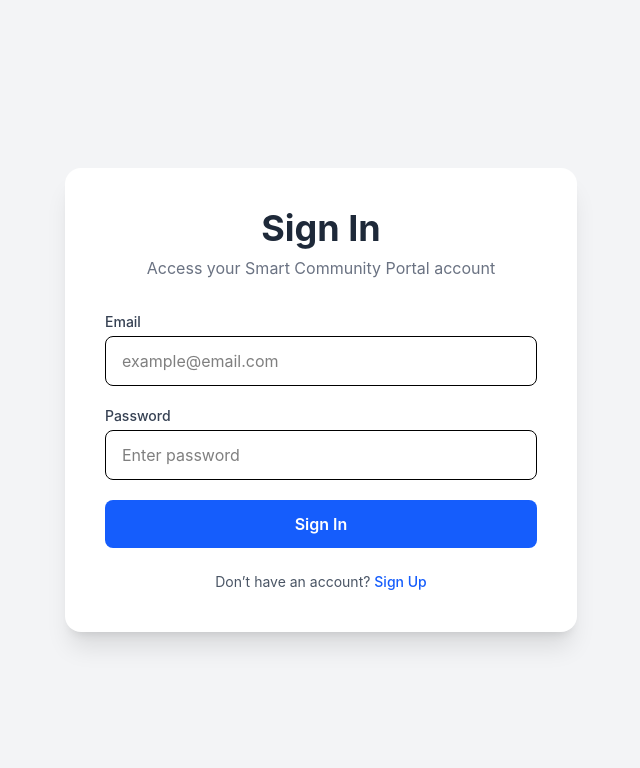
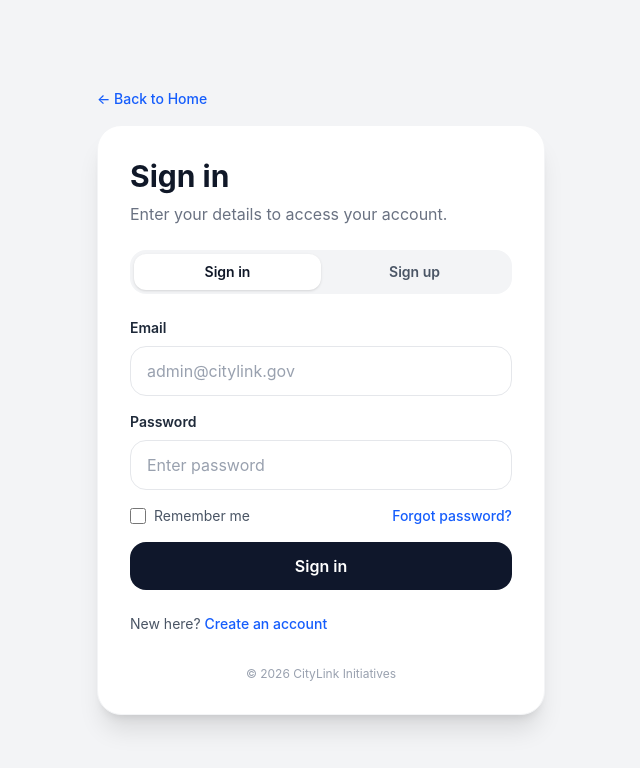
Before and after one commit to 30099789/CityLink, a React (Vite) app in the folder client/: page /login in a window 1280 px wide. Shown: the top 768 px of the page, without its empty margins (319-959 px from the left). Built offline with nearby package versions, Linux system fonts and the light colour scheme.

Commit message:
Auto stash before merge of "main" and "origin/main"

```diff
--- a/client/src/App.jsx
+++ b/client/src/App.jsx
@@ -5,6 +5,7 @@ import AdminLayout from "./layout/AdminLayout";
 
 import Home from "./pages/Home";
 import Login from "./pages/Login";
+import Signup from "./pages/Signup";
 import Announcements from "./pages/Announcements";
 import Events from "./pages/Events";
 import Faq from "./pages/Faq";
@@ -20,7 +21,6 @@ export default function App() {
   return (
     <BrowserRouter>
       <Routes>
-
         {/* MAIN WEBSITE */}
         <Route path="/" element={<MainLayout />}>
           <Route index element={<Home />} />
@@ -31,8 +31,9 @@ export default function App() {
           <Route path="feedback" element={<Feedback />} />
         </Route>
 
-        {/* LOGIN PAGE (NO LAYOUT) */}
+        {/* AUTH PAGES (NO LAYOUT) */}
         <Route path="/login" element={<Login />} />
+        <Route path="/signup" element={<Signup />} />
 
         {/* ADMIN AREA */}
         <Route path="/admin" element={<AdminLayout />}>
@@ -41,7 +42,6 @@ export default function App() {
           <Route path="users" element={<ManageUsers />} />
           <Route path="feedback" element={<ManageFeedback />} />
         </Route>
-
       </Routes>
     </BrowserRouter>
   );
--- a/client/src/pages/Login.jsx
+++ b/client/src/pages/Login.jsx
@@ -2,59 +2,93 @@ import { Link } from "react-router-dom";
 
 export default function Login() {
   return (
-    <main className="min-h-screen flex items-center justify-center bg-gray-100 px-4">
+    <main className="min-h-screen bg-gray-100 flex items-center justify-center px-4 py-10">
+      <div className="w-full max-w-md">
+        {/* Back to home */}
+        <Link
+          to="/"
+          className="inline-block mb-4 text-sm font-medium text-blue-600 hover:underline"
+        >
+          ← Back to Home
+        </Link>
 
-      <div className="w-full max-w-lg bg-white rounded-2xl shadow-xl p-10">
-
-        <h1 className="text-4xl font-bold text-center text-gray-800 mb-2">
-          Sign In
-        </h1>
-
-        <p className="text-center text-gray-500 mb-8">
-          Access your Smart Community Portal account
+        {/* Card */}
+        <div className="rounded-3xl bg-white shadow-xl border border-gray-100 p-8">
+          {/* Header */}
+          <h1 className="text-3xl font-bold text-gray-900">Sign in</h1>
+          <p className="text-gray-500 mt-2 mb-6">
+            Enter your details to access your account.
           </p>
 
-        <form className="space-y-5">
-
-          <div>
-            <label className="block mb-1 text-sm font-medium text-gray-700">
-              Email
-            </label>
-            <input
-              type="email"
-              placeholder="example@email.com"
-              className="w-full border rounded-lg px-4 py-3 focus:ring-2 focus:ring-blue-500 outline-none"
-            />
+          {/* Tabs (Sign in active, Sign up link) */}
+          <div className="mb-6 grid grid-cols-2 rounded-2xl bg-gray-100 p-1">
+            <div className="rounded-xl bg-white py-2 text-center text-sm font-semibold text-gray-900 shadow-sm">
+              Sign in
+            </div>
+            <Link
+              to="/signup"
+              className="rounded-xl py-2 text-center text-sm font-semibold text-gray-600 hover:text-gray-900"
+            >
+              Sign up
+            </Link>
           </div>
 
-          <div>
-            <label className="block mb-1 text-sm font-medium text-gray-700">
-              Password
+          {/* Form */}
+          <form className="space-y-4">
+            <Field label="Email" type="email" placeholder="admin@citylink.gov" />
+            <Field label="Password" type="password" placeholder="Enter password" />
+
+            <div className="flex items-center justify-between text-sm">
+              <label className="flex items-center gap-2 text-gray-600">
+                <input type="checkbox" className="h-4 w-4" />
+                Remember me
               </label>
-            <input
-              type="password"
-              placeholder="Enter password"
-              className="w-full border rounded-lg px-4 py-3 focus:ring-2 focus:ring-blue-500 outline-none"
-            />
+
+              <Link
+                to="/forgot-password"
+                className="text-blue-600 font-medium hover:underline"
+              >
+                Forgot password?
+              </Link>
             </div>
 
             <button
-            className="w-full bg-blue-600 text-white py-3 rounded-lg font-semibold hover:bg-blue-700 transition"
+              type="submit"
+              className="w-full rounded-2xl bg-slate-900 text-white py-3 font-semibold hover:bg-slate-800 transition"
             >
-            Sign In
+              Sign in
             </button>
-
           </form>
 
-        <p className="text-center text-sm text-gray-600 mt-6">
-          Don’t have an account?{" "}
+          {/* Footer text */}
+          <p className="mt-6 text-sm text-gray-600">
+            New here?{" "}
             <Link to="/signup" className="text-blue-600 font-medium hover:underline">
-            Sign Up
+              Create an account
             </Link>
           </p>
 
+          <p className="text-center text-xs text-gray-400 mt-8">
+            © {new Date().getFullYear()} CityLink Initiatives
+          </p>
         </div>
-
+      </div>
     </main>
   );
 }
+
+function Field({ label, type = "text", placeholder }) {
+  return (
+    <div>
+      <label className="block text-sm font-semibold text-gray-800 mb-2">
+        {label}
+      </label>
+      <input
+        type={type}
+        placeholder={placeholder}
+        className="w-full rounded-2xl border border-gray-200 px-4 py-3 text-gray-900 placeholder:text-gray-400
+                   focus:outline-none focus:ring-2 focus:ring-slate-900/20 focus:border-slate-900"
+      />
+    </div>
+  );
+}
--- a/client/src/pages/Signup.jsx
+++ b/client/src/pages/Signup.jsx
@@ -0,0 +1,105 @@
+import { Link } from "react-router-dom";
+
+export default function Signup() {
+  return (
+    <main className="min-h-screen bg-gray-100 flex items-center justify-center px-4 py-10">
+      <div className="w-full max-w-md">
+        <Link
+          to="/"
+          className="inline-block mb-4 text-sm font-medium text-blue-600 hover:underline"
+        >
+          ← Back to Home
+        </Link>
+
+        <div className="rounded-3xl bg-white shadow-xl border border-gray-100 p-8">
+          <h1 className="text-3xl font-bold text-gray-900">Create account</h1>
+          <p className="text-gray-500 mt-2 mb-6">
+            Sign up to access community services.
+          </p>
+
+          {/* Tabs */}
+          <div className="mb-6 grid grid-cols-2 rounded-2xl bg-gray-100 p-1">
+            <Link
+              to="/login"
+              className="rounded-xl py-2 text-center text-sm font-semibold text-gray-600 hover:text-gray-900"
+            >
+              Sign in
+            </Link>
+            <div className="rounded-xl bg-white py-2 text-center text-sm font-semibold text-gray-900 shadow-sm">
+              Sign up
+            </div>
+          </div>
+
+          <form className="space-y-4">
+            <Field label="First name" placeholder="Kate" />
+            <Field label="Last name" placeholder="Odabas" />
+            <Field label="Email" type="email" placeholder="kate@email.com" />
+            <Field label="Password" type="password" placeholder="Create password" />
+            <Field label="Confirm password" type="password" placeholder="Repeat password" />
+
+            {/* NEW: Privacy + Terms checkbox */}
+            <div className="flex items-start gap-2 text-sm text-gray-600">
+              <input
+                id="agree"
+                type="checkbox"
+                required
+                className="mt-1 h-4 w-4"
+              />
+              <label htmlFor="agree" className="leading-5">
+                I agree to the{" "}
+                <Link
+                  to="/privacy"
+                  className="text-blue-600 font-medium hover:underline"
+                >
+                  Privacy Policy
+                </Link>{" "}
+                and{" "}
+                <Link
+                  to="/terms"
+                  className="text-blue-600 font-medium hover:underline"
+                >
+                  Terms of Service
+                </Link>
+                .
+              </label>
+            </div>
+
+            <button
+              type="submit"
+              className="w-full rounded-2xl bg-slate-900 text-white py-3 font-semibold hover:bg-slate-800 transition"
+            >
+              Create account
+            </button>
+          </form>
+
+          <p className="mt-6 text-sm text-gray-600">
+            Already have an account?{" "}
+            <Link to="/login" className="text-blue-600 font-medium hover:underline">
+              Sign in
+            </Link>
+          </p>
+
+          <p className="text-center text-xs text-gray-400 mt-8">
+            © {new Date().getFullYear()} CityLink Initiatives
+          </p>
+        </div>
+      </div>
+    </main>
+  );
+}
+
+function Field({ label, type = "text", placeholder }) {
+  return (
+    <div>
+      <label className="block text-sm font-semibold text-gray-800 mb-2">
+        {label}
+      </label>
+      <input
+        type={type}
+        placeholder={placeholder}
+        className="w-full rounded-2xl border border-gray-200 px-4 py-3 text-gray-900 placeholder:text-gray-400
+                   focus:outline-none focus:ring-2 focus:ring-slate-900/20 focus:border-slate-900"
+      />
+    </div>
+  );
+}
```
Also changed, not shown: client/src/PrivacyPolicy.jsx (added), client/src/pages/TermsOfService.jsx (added). Lines whose indentation alone changed are shown as unchanged.
